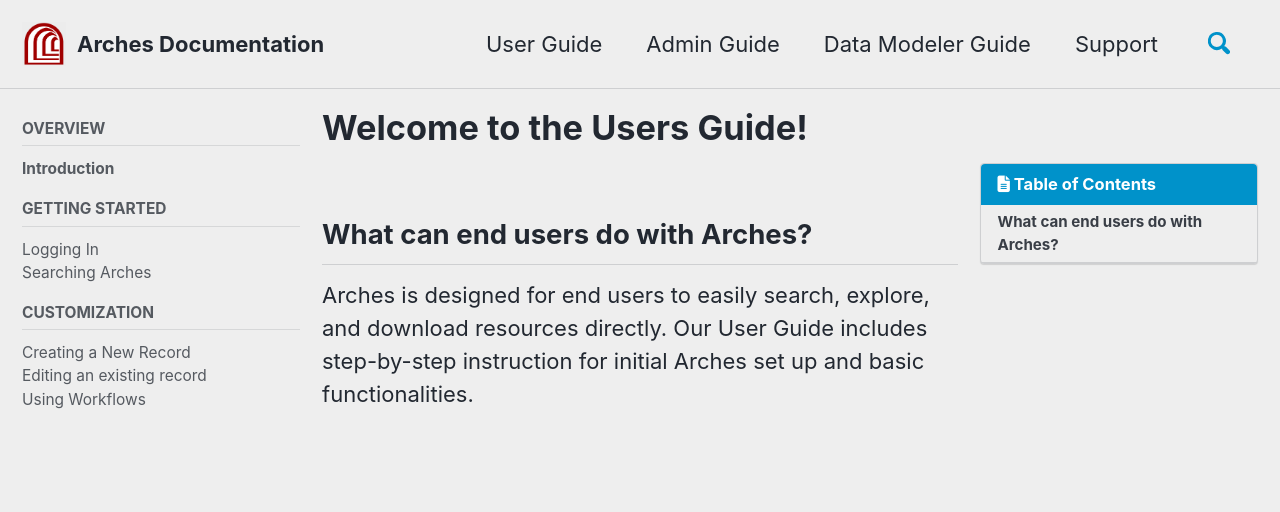
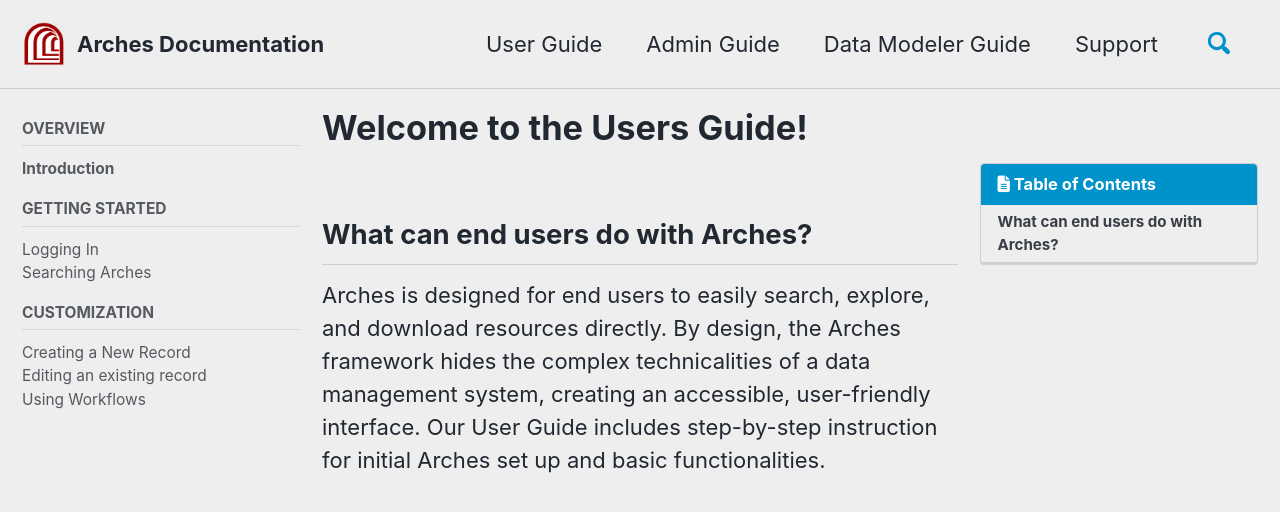
Before and after one commit to fargeo/archesguides, a Jekyll site: the page built from _pages/user.md, in a window 1280 px wide and 900 px high. Shown: the top 512 px of the window. Built offline with Jekyll 4.4.1, drawn with Linux system fonts in a browser that asks for light colours; cached includes are drawn as plain includes; nearby versions of some CDN libraries.

Commit message:
Update user.md
Text update

```diff
--- a/_pages/user.md
+++ b/_pages/user.md
@@ -16,4 +16,4 @@
       author_profile: true
 ---
 ## What can end users do with Arches?
-Arches is designed for end users to easily search, explore, and download resources directly. Our User Guide includes step-by-step instruction for initial Arches set up and basic functionalities.
+Arches is designed for end users to easily search, explore, and download resources directly. By design, the Arches framework hides the complex technicalities of a data management system, creating an accessible, user-friendly interface. Our User Guide includes step-by-step instruction for initial Arches set up and basic functionalities.
```
